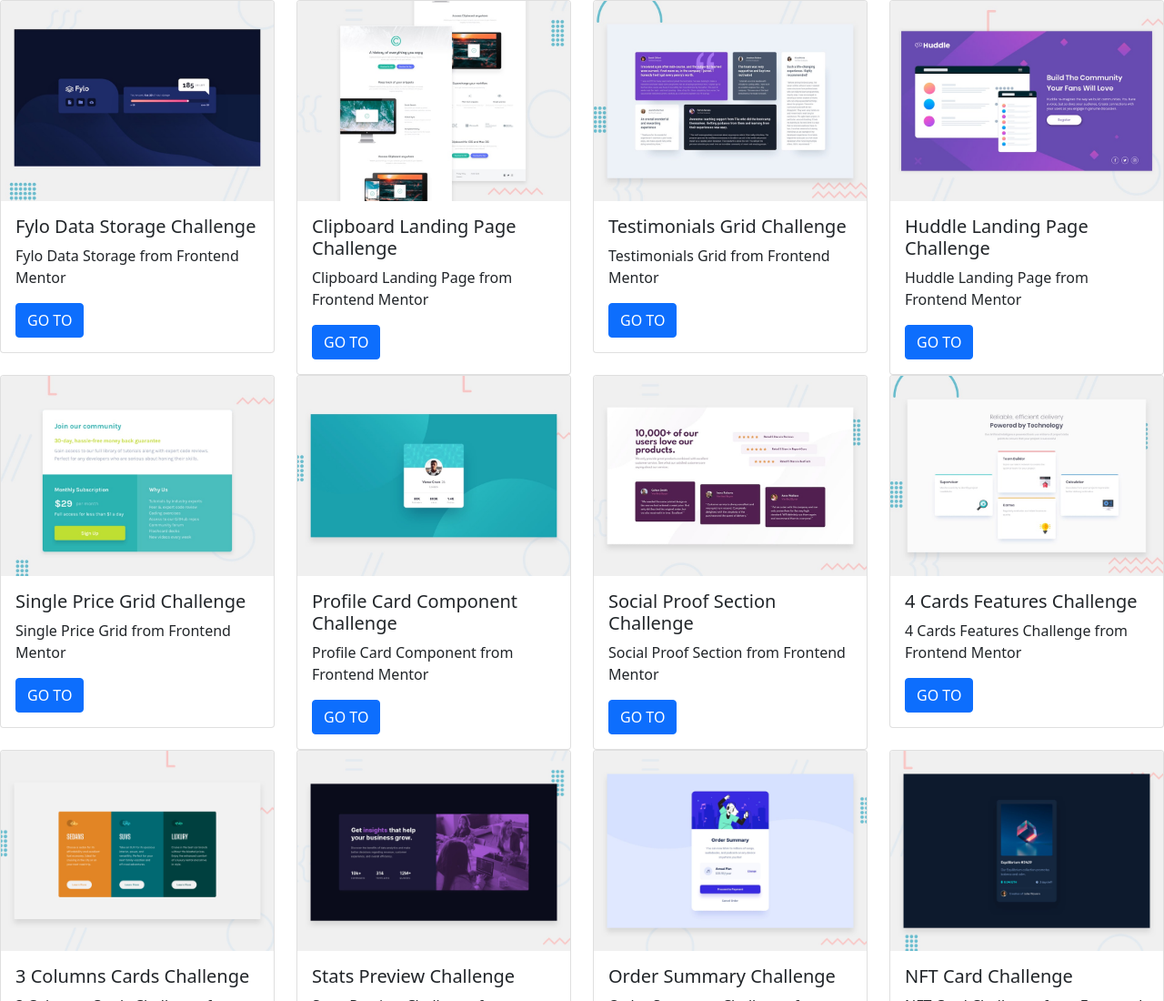
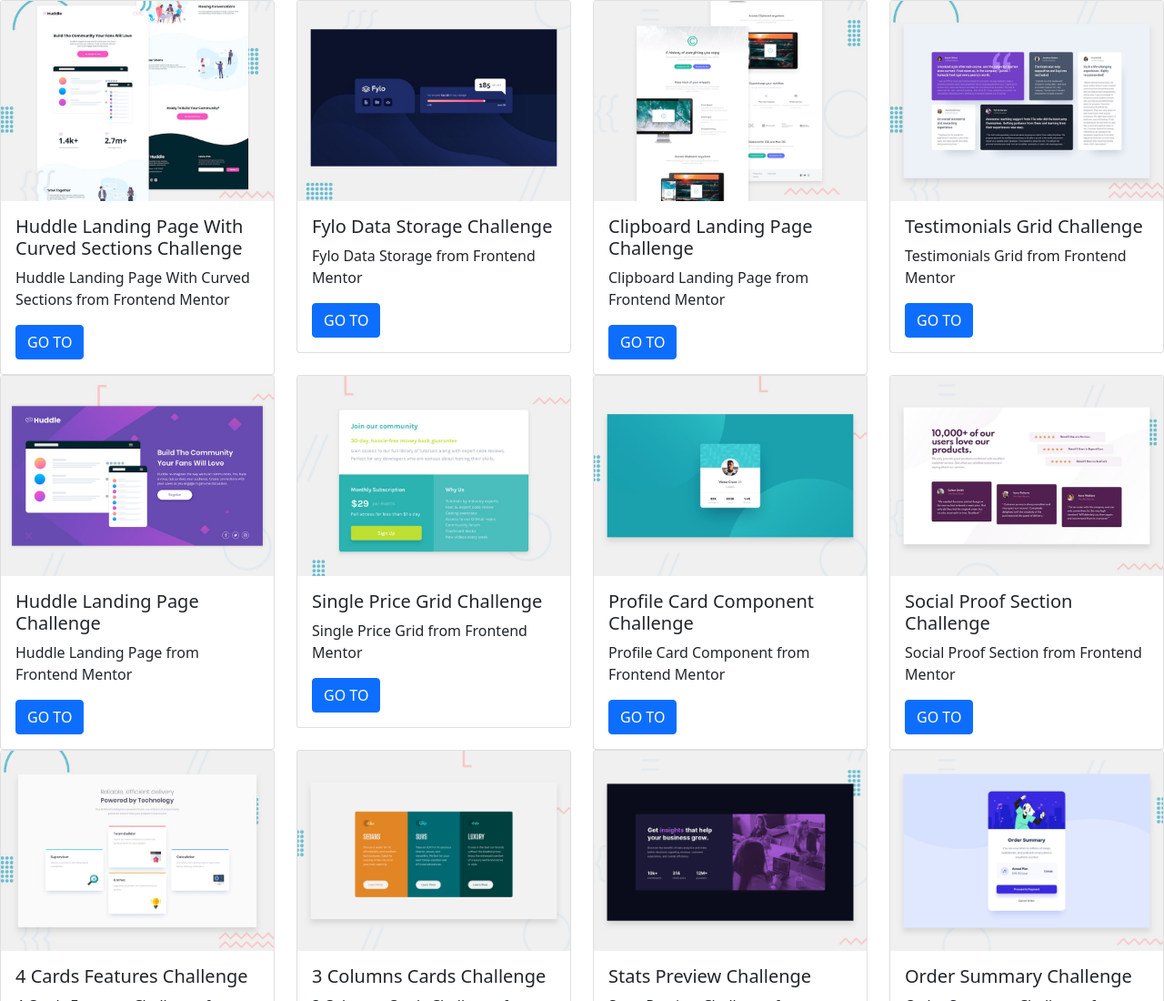
Before and after one commit to 7-Dany/Frontend-mentor, a plain HTML site: page index.html in a window 1280 px wide. Shown: the top 1100 px of the page at 91% size. Drawn offline with nearby package versions, Linux system fonts and the light colour scheme.

Commit message:
Update index.html

```diff
--- a/index.html
+++ b/index.html
@@ -12,6 +12,16 @@
 <body>
 <main>
     <div class="row">
+        <div class="col-lg-3 col-md-6">
+            <div class="card w-100" style="width: 18rem;">
+                <img alt="qr-code" class="card-img-top" src="Designs/curved-section-huddle.jpg">
+                <div class="card-body">
+                    <h5 class="card-title">Huddle Landing Page With Curved Sections Challenge</h5>
+                    <p class="card-text">Huddle Landing Page With Curved Sections from Frontend Mentor</p>
+                    <a class="btn btn-primary btn" href="Curved-Sections-Huddle-Page/curved-section-huddle-page.html">GO TO</a>
+                </div>
+            </div>
+        </div>
         <div class="col-lg-3 col-md-6">
             <div class="card w-100" style="width: 18rem;">
                 <img alt="qr-code" class="card-img-top" src="Designs/fylo-data-storage.jpg">
```
